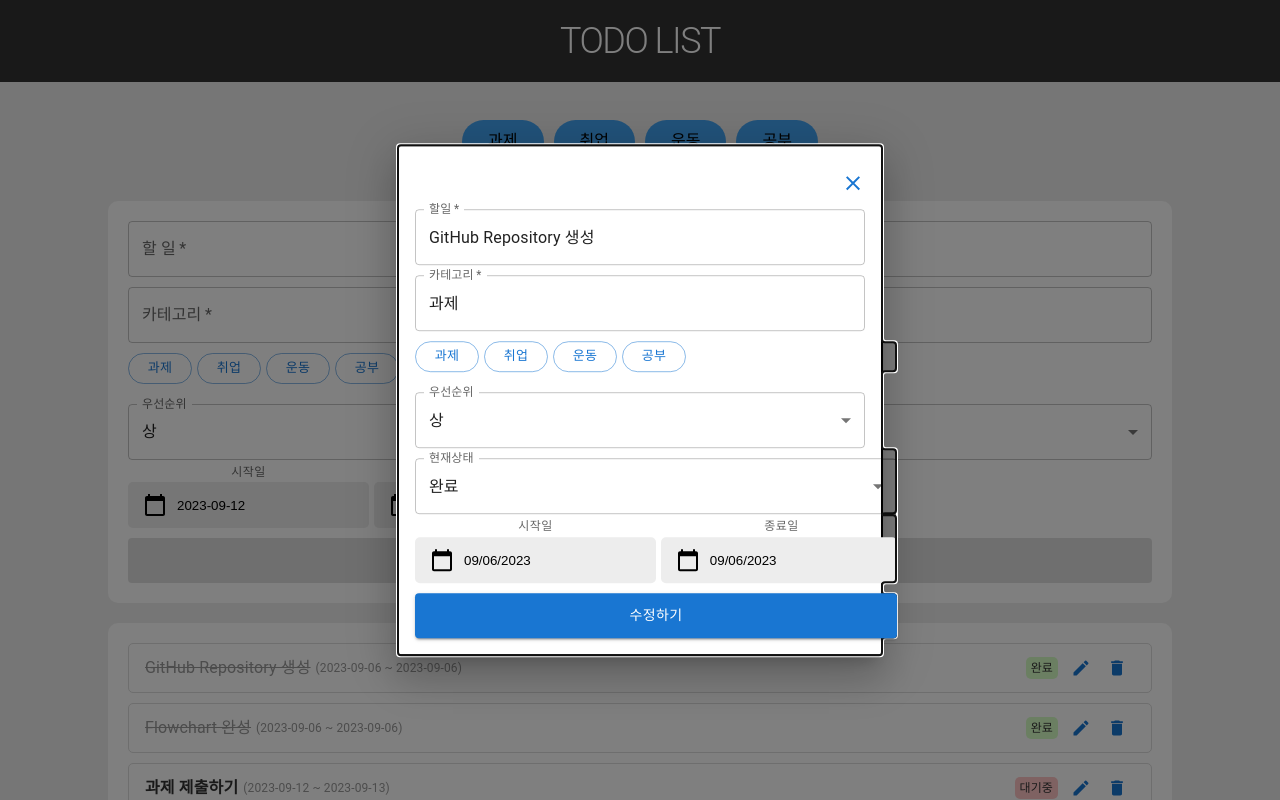
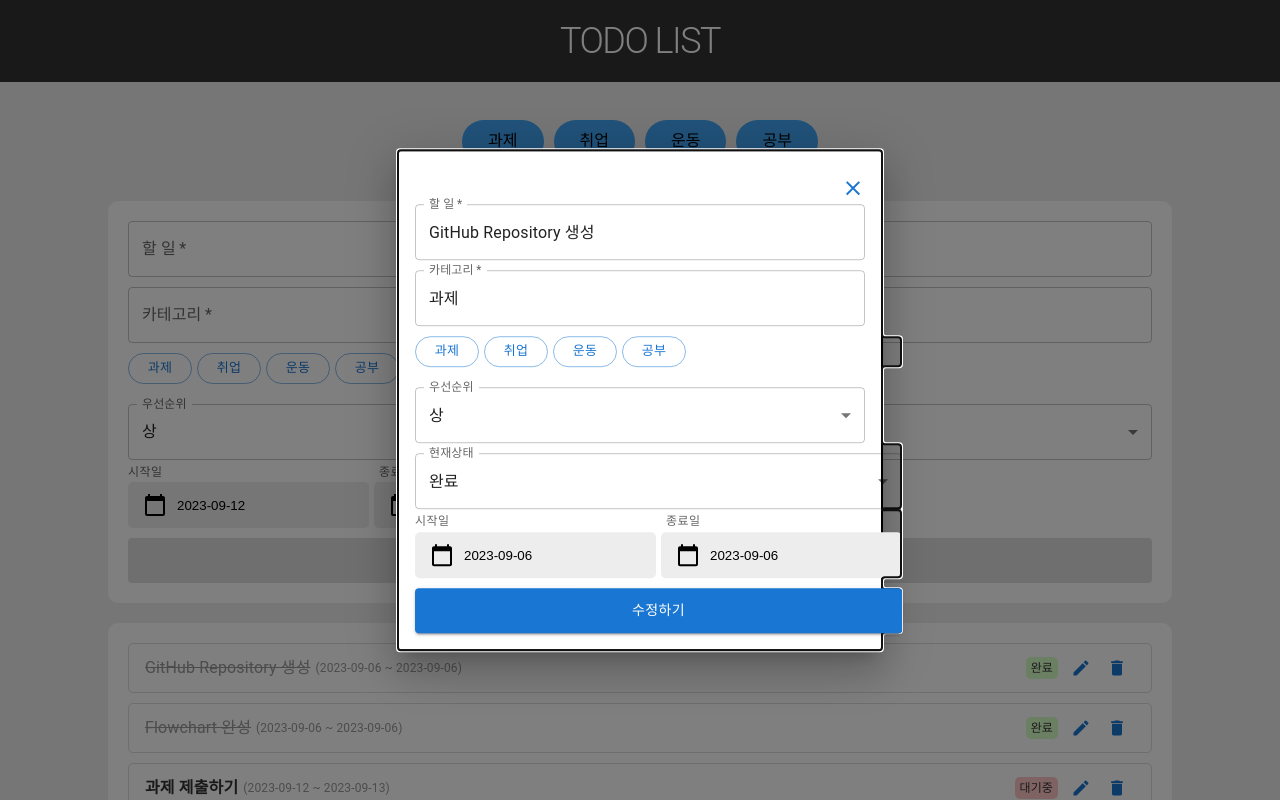
Before and after one commit to ilacilac/kstd-todo, a Next.js app: page / in a window 1280 px wide. Both pictures are taken after a click on the button 1081 px from the left and 667 px from the top of the page. Shown: the top 800 px of the page. Built offline with nearby package versions, Linux system fonts and the light colour scheme.

Commit message:
Feat: Common component 분리

```diff
--- /dev/null
+++ b/components/Common/CategoryTextField.tsx
@@ -0,0 +1,53 @@
+import React, { Dispatch, SetStateAction } from "react";
+import { Box, Button, FormControl, styled, TextField } from "@mui/material";
+
+type CategoryTextFieldProps = {
+  category: string;
+  categories: string[];
+  setCategory: Dispatch<SetStateAction<string>>;
+};
+
+const CategoryTextField: React.FC<CategoryTextFieldProps> = ({
+  category,
+  categories,
+  setCategory,
+}) => {
+  return (
+    <>
+      <FormControl fullWidth sx={{ marginTop: "10px" }}>
+        <TextField
+          value={category}
+          onChange={(e) => setCategory(e.target.value)}
+          required
+          id="category"
+          label="카테고리"
+        />
+      </FormControl>
+      <CategoriesBox>
+        {categories &&
+          categories.map((category) => (
+            <CategoryButton
+              onClick={() => setCategory(category)}
+              variant="outlined"
+              size="small"
+              key={category}
+            >
+              {category}
+            </CategoryButton>
+          ))}
+      </CategoriesBox>
+    </>
+  );
+};
+
+const CategoriesBox = styled(Box)`
+  margin: 10px 0;
+  display: flex;
+`;
+
+const CategoryButton = styled(Button)`
+  margin-right: 5px;
+  border-radius: 30px;
+`;
+
+export default CategoryTextField;
--- /dev/null
+++ b/components/Common/DateField.tsx
@@ -0,0 +1,50 @@
+import React, { Dispatch, SetStateAction } from "react";
+import { Box, Button, FormControl, styled, TextField } from "@mui/material";
+import CalendarTodayIcon from "@mui/icons-material/CalendarToday";
+import DatePicker from "react-datepicker";
+
+type CategoryTextFieldProps = {
+  selected: Date;
+  setDate: Dispatch<SetStateAction<Date>>;
+  maxDate?: Date;
+  minDate?: Date;
+};
+
+const DateField: React.FC<CategoryTextFieldProps> = ({
+  selected,
+  setDate,
+  maxDate,
+  minDate,
+}) => {
+  return (
+    <DateWrapStyled>
+      <CalendarTodayIcon />
+      <DateStyled
+        selected={selected}
+        onChange={(date: Date) => {
+          setDate(date);
+        }}
+        maxDate={maxDate}
+        minDate={minDate}
+        dateFormat={"yyyy-MM-dd"}
+      />
+    </DateWrapStyled>
+  );
+};
+
+const DateWrapStyled = styled(Box)`
+  display: flex;
+  align-items: center;
+  border: none;
+  border-radius: 5px;
+  padding: 0px 15px;
+  background-color: #ededed;
+`;
+
+const DateStyled = styled(DatePicker)`
+  padding: 15px 0px;
+  margin-left: 10px;
+  border: none;
+  background-color: transparent;
+`;
+export default DateField;
--- /dev/null
+++ b/components/Common/PrioritySelect.tsx
@@ -0,0 +1,31 @@
+import React, { Dispatch, SetStateAction } from "react";
+import { FormControl, InputLabel, MenuItem, Select } from "@mui/material";
+
+type CategoryTextFieldProps = {
+  priority: string;
+  setPriority: Dispatch<SetStateAction<string>>;
+};
+
+const PrioritySelect: React.FC<CategoryTextFieldProps> = ({
+  priority,
+  setPriority,
+}) => {
+  return (
+    <FormControl fullWidth sx={{ marginTop: "10px" }}>
+      <InputLabel id="priority-label">우선순위</InputLabel>
+      <Select
+        labelId="priority-label"
+        id="priority"
+        value={priority}
+        label="우선순위"
+        onChange={(e) => setPriority(e.target.value)}
+      >
+        <MenuItem value={"상"}>상</MenuItem>
+        <MenuItem value={"중"}>중</MenuItem>
+        <MenuItem value={"하"}>하</MenuItem>
+      </Select>
+    </FormControl>
+  );
+};
+
+export default PrioritySelect;
--- /dev/null
+++ b/components/Common/StatusSelect.tsx
@@ -0,0 +1,40 @@
+import React, { Dispatch, SetStateAction } from "react";
+import { Box, FormControl, InputLabel, MenuItem, Select } from "@mui/material";
+import { Status } from "types/todo";
+
+type CategoryTextFieldProps = {
+  status: Status;
+  setStatus: Dispatch<SetStateAction<Status>>;
+};
+
+const StatusSelect: React.FC<CategoryTextFieldProps> = ({
+  status,
+  setStatus,
+}) => {
+  return (
+    <Box
+      sx={{
+        display: "flex",
+        alignItems: "center",
+      }}
+    >
+      <FormControl fullWidth sx={{ marginTop: "10px" }}>
+        <InputLabel id="status-label">현재상태</InputLabel>
+
+        <Select
+          labelId="status"
+          id="status"
+          value={status}
+          label="현재상태"
+          onChange={(e) => setStatus(e.target.value as Status)}
+        >
+          <MenuItem value={"대기중"}>대기중</MenuItem>
+          <MenuItem value={"진행중"}>진행중</MenuItem>
+          <MenuItem value={"완료"}>완료</MenuItem>
+        </Select>
+      </FormControl>
+    </Box>
+  );
+};
+
+export default StatusSelect;
--- /dev/null
+++ b/components/Common/TaskTextField.tsx
@@ -0,0 +1,23 @@
+import React, { Dispatch, SetStateAction } from "react";
+import { FormControl, TextField } from "@mui/material";
+
+type TaskTextFieldProps = {
+  task: string;
+  setTask: Dispatch<SetStateAction<string>>;
+};
+
+const TaskTextField: React.FC<TaskTextFieldProps> = ({ task, setTask }) => {
+  return (
+    <FormControl fullWidth>
+      <TextField
+        value={task}
+        onChange={(e) => setTask(e.target.value)}
+        required
+        id="task"
+        label="할 일"
+      />
+    </FormControl>
+  );
+};
+
+export default TaskTextField;
--- a/components/Todo/FetchTodoForm.tsx
+++ b/components/Todo/FetchTodoForm.tsx
@@ -15,9 +15,13 @@ import DatePicker from "react-datepicker";
 import "react-datepicker/dist/react-datepicker.css";
 import { ko } from "date-fns/locale";
 import Select from "@mui/material/Select";
-import CalendarTodayIcon from "@mui/icons-material/CalendarToday";
 
 import { Status, Todo } from "../../types/todo";
+import TaskTextField from "components/Common/TaskTextField";
+import CategoryTextField from "components/Common/CategoryTextField";
+import PrioritySelect from "components/Common/PrioritySelect";
+import StatusSelect from "components/Common/StatusSelect";
+import DateField from "components/Common/DateField";
 
 type TodoFormProps = {
   todo: Todo;
@@ -32,11 +36,8 @@ type TodoFormProps = {
 const FetchTodoForm: React.FC<TodoFormProps> = ({
   todo,
   updateTodo,
-  todos,
-
   handleClose,
   categories,
-  setCategoriesArray,
 }) => {
   const [task, setTask] = useState(todo.task);
   const [category, setCategory] = useState(todo.category);
@@ -47,102 +48,32 @@ const FetchTodoForm: React.FC<TodoFormProps> = ({
 
   return (
     <FormGroup>
-      <FormControl fullWidth sx={{ marginTop: "10px" }}>
-        <TextField
-          value={task}
-          onChange={(e) => setTask(e.target.value)}
-          required
-          id="task"
-          label="할일"
+      <TaskTextField task={task} setTask={setTask} />
+      <CategoryTextField
+        categories={categories}
+        category={category}
+        setCategory={setCategory}
       />
-      </FormControl>
 
-      <FormControl fullWidth sx={{ marginTop: "10px" }}>
-        <TextField
-          value={category}
-          onChange={(e) => setCategory(e.target.value)}
-          required
-          id="category"
-          label="카테고리"
-        />
-      </FormControl>
-      <CategoriesBox>
-        {categories &&
-          categories.map((category) => (
-            <CategoryButton
-              onClick={() => setCategory(category)}
-              variant="outlined"
-              size="small"
-              key={category}
-            >
-              {category}
-            </CategoryButton>
-          ))}
-      </CategoriesBox>
-      <FormControl fullWidth sx={{ marginTop: "10px" }}>
-        <InputLabel id="priority-label">우선순위</InputLabel>
-
-        <Select
-          labelId="priority"
-          id="priority"
-          value={priority}
-          label="우선순위"
-          onChange={(e) => setPriority(e.target.value)}
-        >
-          <MenuItem value={"상"}>상</MenuItem>
-          <MenuItem value={"중"}>중</MenuItem>
-          <MenuItem value={"하"}>하</MenuItem>
-        </Select>
-      </FormControl>
-      <Box
-        sx={{
-          display: "flex",
-          alignItems: "center",
-        }}
-      >
-        <FormControl fullWidth sx={{ marginTop: "10px" }}>
-          <InputLabel id="status-label">현재상태</InputLabel>
-
-          <Select
-            labelId="status"
-            id="status"
-            value={status}
-            label="현재상태"
-            onChange={(e) => setStatus(e.target.value as Status)}
-          >
-            <MenuItem value={"대기중"}>대기중</MenuItem>
-            <MenuItem value={"진행중"}>진행중</MenuItem>
-            <MenuItem value={"완료"}>완료</MenuItem>
-          </Select>
-        </FormControl>
-      </Box>
+      <PrioritySelect priority={priority} setPriority={setPriority} />
+      <StatusSelect status={status} setStatus={setStatus} />
 
       <DateWrapStyled>
         <StartDateWrapStyled>
           <FormHelperText>시작일</FormHelperText>
-          <StartDateStyled>
-            <CalendarTodayIcon />
-            <DateStyled
+          <DateField
             selected={startDate}
             maxDate={endDate}
-              onChange={(date: Date) => {
-                setStartDate(date);
-              }}
+            setDate={setStartDate}
           />
-          </StartDateStyled>
         </StartDateWrapStyled>
         <EndDateWrapStyled>
           <FormHelperText sx={{ marginLeft: "5px" }}>종료일</FormHelperText>
-          <EndDateStyled>
-            <CalendarTodayIcon />
-            <DateStyled
+          <DateField
             selected={endDate}
-              locale={ko}
-              onChange={(date: Date) => {
-                setEndDate(date);
-              }}
+            minDate={startDate}
+            setDate={setEndDate}
           />
-          </EndDateStyled>
         </EndDateWrapStyled>
       </DateWrapStyled>
 
@@ -170,15 +101,6 @@ const FetchTodoForm: React.FC<TodoFormProps> = ({
   );
 };
 
-const CategoriesBox = styled(Box)`
-  margin: 10px 0;
-  display: flex;
-`;
-
-const CategoryButton = styled(Button)`
-  margin-right: 5px;
-  border-radius: 30px;
-`;
 const DateWrapStyled = styled(Box)`
   display: flex;
   justify-content: space-between;
@@ -188,37 +110,14 @@ const StartDateWrapStyled = styled(Box)`
   display: flex;
   flex-direction: column;
   width: 50%;
+  align-items: start;
+  margin-right: 5px;
 `;
 const EndDateWrapStyled = styled(Box)`
   display: flex;
   flex-direction: column;
-  width: 49%;
-`;
-
-const StartDateStyled = styled(Box)`
-  display: flex;
-  align-items: center;
-  border: none;
-  border-radius: 5px;
-  padding: 0px 15px;
-  background-color: #ededed;
-`;
-const EndDateStyled = styled(Box)`
-  display: flex;
-  align-items: center;
-
-  border-radius: 5px;
-  border: none;
-  padding: 0px 15px;
-
-  background-color: #ededed;
-`;
-
-const DateStyled = styled(DatePicker)`
-  padding: 15px 0px;
-  margin-left: 10px;
-  border: none;
-  background-color: transparent;
+  width: 50%;
+  align-items: start;
 `;
 
 export default FetchTodoForm;
--- a/components/Todo/TodoForm.tsx
+++ b/components/Todo/TodoForm.tsx
@@ -18,6 +18,10 @@ import {
 import Select from "@mui/material/Select";
 
 import { NoIdTodo, Status, Todo } from "../../types/todo";
+import TaskTextField from "components/Common/TaskTextField";
+import CategoryTextField from "components/Common/CategoryTextField";
+import PrioritySelect from "components/Common/PrioritySelect";
+import DateField from "components/Common/DateField";
 
 type TodoFormProps = {
   categories: string[];
@@ -37,84 +41,33 @@ const TodoForm: React.FC<TodoFormProps> = ({ categories, addTodo }) => {
   return (
     <TodoFormWrapStyled>
       <FormGroup>
-        <FormControl fullWidth>
-          <TextField
-            value={task}
-            onChange={(e) => setTask(e.target.value)}
-            required
-            id="task"
-            label="할 일"
+        <TaskTextField task={task} setTask={setTask} />
+        <CategoryTextField
+          categories={categories}
+          category={category}
+          setCategory={setCategory}
         />
-        </FormControl>
-        <FormControl fullWidth sx={{ marginTop: "10px" }}>
-          <TextField
-            value={category}
-            onChange={(e) => setCategory(e.target.value)}
-            required
-            id="category"
-            label="카테고리"
-          />
-        </FormControl>
-        <CategoriesBox>
-          {categories &&
-            categories.map((category) => (
-              <CategoryButton
-                onClick={() => setCategory(category)}
-                variant="outlined"
-                size="small"
-                key={category}
-              >
-                {category}
-              </CategoryButton>
-            ))}
-        </CategoriesBox>
-        <FormControl fullWidth sx={{ marginTop: "10px" }}>
-          <InputLabel id="priority-label">우선순위</InputLabel>
-          <Select
-            labelId="priority-label"
-            id="priority"
-            value={priority}
-            label="우선순위"
-            onChange={(e) => setPriority(e.target.value)}
-          >
-            <MenuItem value={"상"}>상</MenuItem>
-            <MenuItem value={"중"}>중</MenuItem>
-            <MenuItem value={"하"}>하</MenuItem>
-          </Select>
-        </FormControl>
+        <PrioritySelect priority={priority} setPriority={setPriority} />
 
         <DateWrapStyled>
           <StartDateWrapStyled>
             <FormHelperText>시작일</FormHelperText>
-            <StartDateStyled>
-              <CalendarTodayIcon />
-              <DateStyled
+            <DateField
               selected={startDate}
-                locale={ko}
               maxDate={endDate}
-                onChange={(date: Date) => {
-                  setStartDate(date);
-                }}
-                dateFormat="yyyy-MM-dd"
+              setDate={setStartDate}
             />
-            </StartDateStyled>
           </StartDateWrapStyled>
           <EndDateWrapStyled>
             <FormHelperText sx={{ marginLeft: "5px" }}>종료일</FormHelperText>
-            <EndDateStyled>
-              <CalendarTodayIcon />
-              <DateStyled
+            <DateField
               selected={endDate}
-                locale={ko}
-                onChange={(date: Date) => {
-                  setEndDate(date);
-                }}
               minDate={startDate}
-                dateFormat="yyyy-MM-dd"
+              setDate={setEndDate}
             />
-            </EndDateStyled>
           </EndDateWrapStyled>
         </DateWrapStyled>
+
         <Button
           onClick={(e) => {
             addTodo(e, {
@@ -151,48 +104,17 @@ const TodoFormWrapStyled = styled(Box)`
 const StartDateWrapStyled = styled(Box)`
   display: flex;
   flex-direction: column;
+  align-items: start;
+  margin-right: 5px;
 `;
 const EndDateWrapStyled = styled(Box)`
   display: flex;
   flex-direction: column;
+  align-items: start;
 `;
 
 const DateWrapStyled = styled(Box)`
   display: flex;
 `;
 
-const StartDateStyled = styled(Box)`
-  display: flex;
-  align-items: center;
-  border: none;
-  border-radius: 5px;
-  padding: 0px 15px;
-  background-color: #ededed;
-`;
-const EndDateStyled = styled(Box)`
-  display: flex;
-  align-items: center;
-
-  border-radius: 5px;
-  border: none;
-  padding: 0px 15px;
-  margin: 0 5px;
-  background-color: #ededed;
-`;
-
-const DateStyled = styled(DatePicker)`
-  padding: 15px 0px;
-  margin-left: 10px;
-  border: none;
-  background-color: transparent;
-`;
-
-const CategoriesBox = styled(Box)`
-  margin: 10px 0;
-  display: flex;
-`;
-const CategoryButton = styled(Button)`
-  margin-right: 5px;
-  border-radius: 30px;
-`;
 export default TodoForm;
```
Lines whose indentation alone changed are shown as unchanged.
